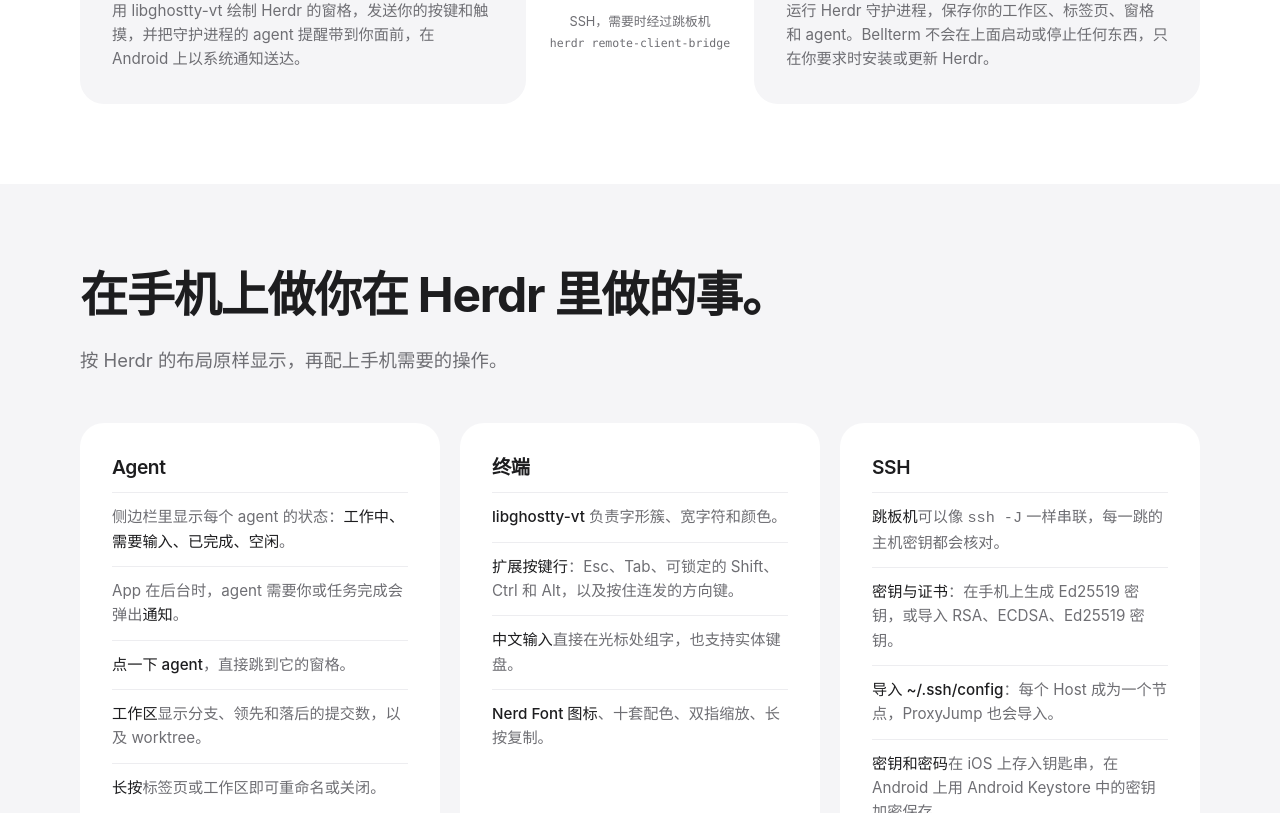
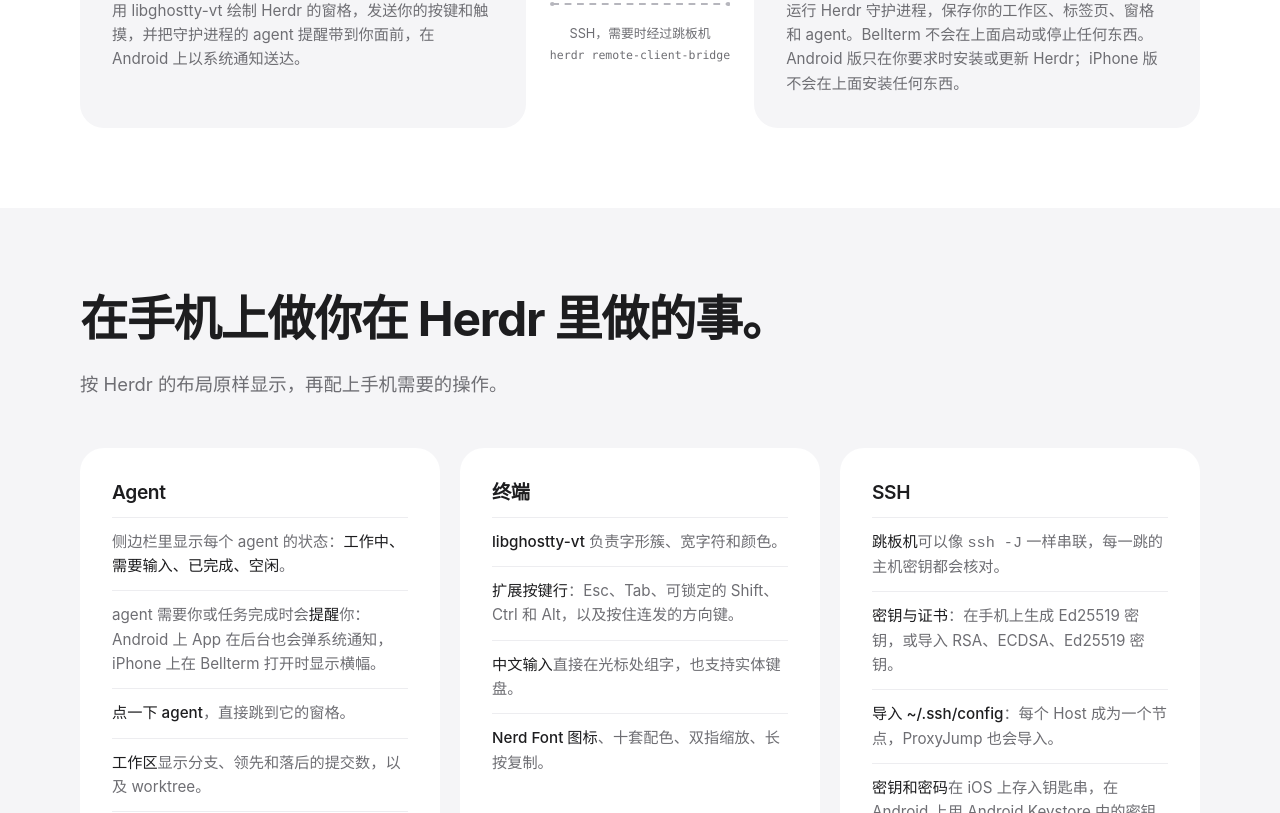
Before and after one commit to nimrc/bellterm, a plain HTML site: page site/zh/index.html in a window 1280 px wide. Shown: the part 1393-2206 px from the top of the page. Drawn offline with Linux system fonts and the light colour scheme.

Commit message:
docs(site): say which platform does background notifications and Herdr installs
Co-authored-by: AirBuild <315705251+airbuild[bot]@users.noreply.github.com>

```diff
--- a/site/zh/index.html
+++ b/site/zh/index.html
@@ -159,7 +159,7 @@
         </div>
         <div class="end host">
           <h3>你的机器</h3>
-          <p>运行 Herdr 守护进程，保存你的工作区、标签页、窗格和 agent。Bellterm 不会在上面启动或停止任何东西，只在你要求时安装或更新 Herdr。</p>
+          <p>运行 Herdr 守护进程，保存你的工作区、标签页、窗格和 agent。Bellterm 不会在上面启动或停止任何东西。Android 版只在你要求时安装或更新 Herdr；iPhone 版不会在上面安装任何东西。</p>
         </div>
       </div>
     </div>
@@ -174,7 +174,7 @@
           <h3>Agent</h3>
           <ul>
             <li>侧边栏里显示每个 agent 的状态：<strong>工作中、需要输入、已完成、空闲</strong>。</li>
-            <li>App 在后台时，agent 需要你或任务完成会弹出<strong>通知</strong>。</li>
+            <li>agent 需要你或任务完成时会<strong>提醒</strong>你：Android 上 App 在后台也会弹系统通知，iPhone 上在 Bellterm 打开时显示横幅。</li>
             <li><strong>点一下 agent</strong>，直接跳到它的窗格。</li>
             <li><strong>工作区</strong>显示分支、领先和落后的提交数，以及 worktree。</li>
             <li><strong>长按</strong>标签页或工作区即可重命名或关闭。</li>
```
Also changed, not shown: site/index.html (+2 -2 lines).
